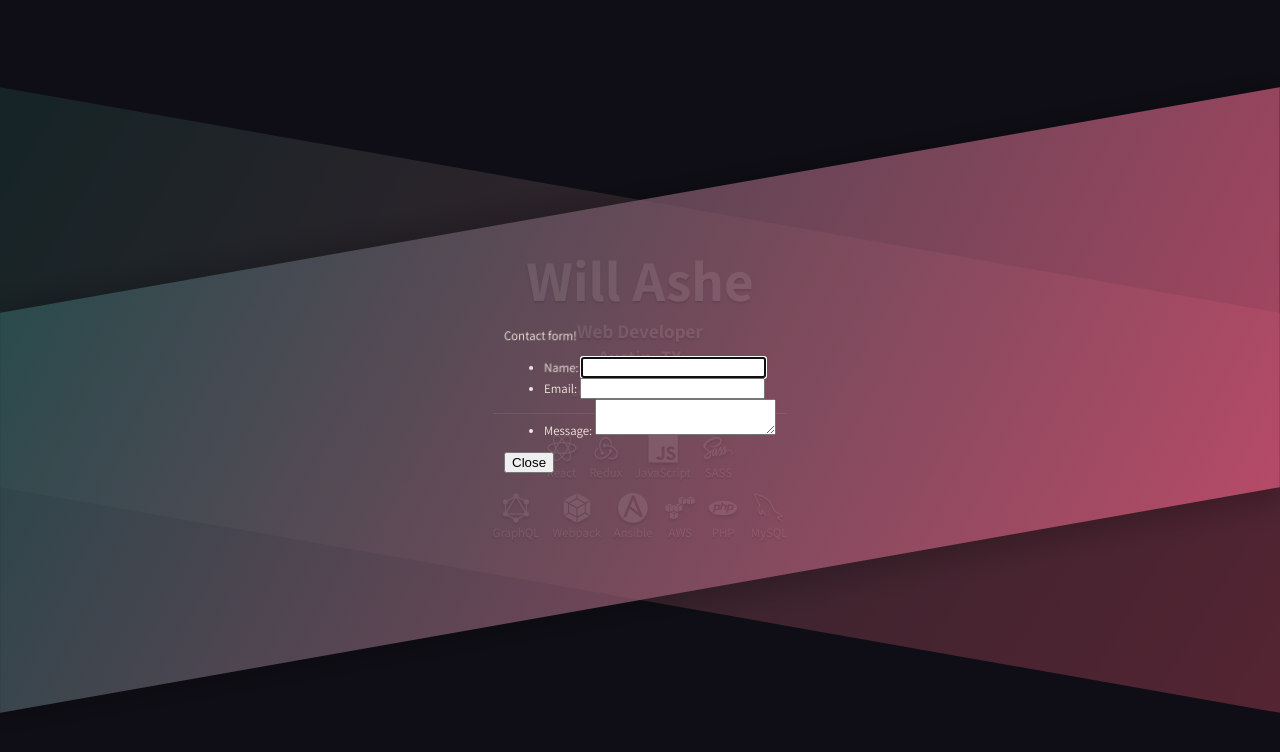
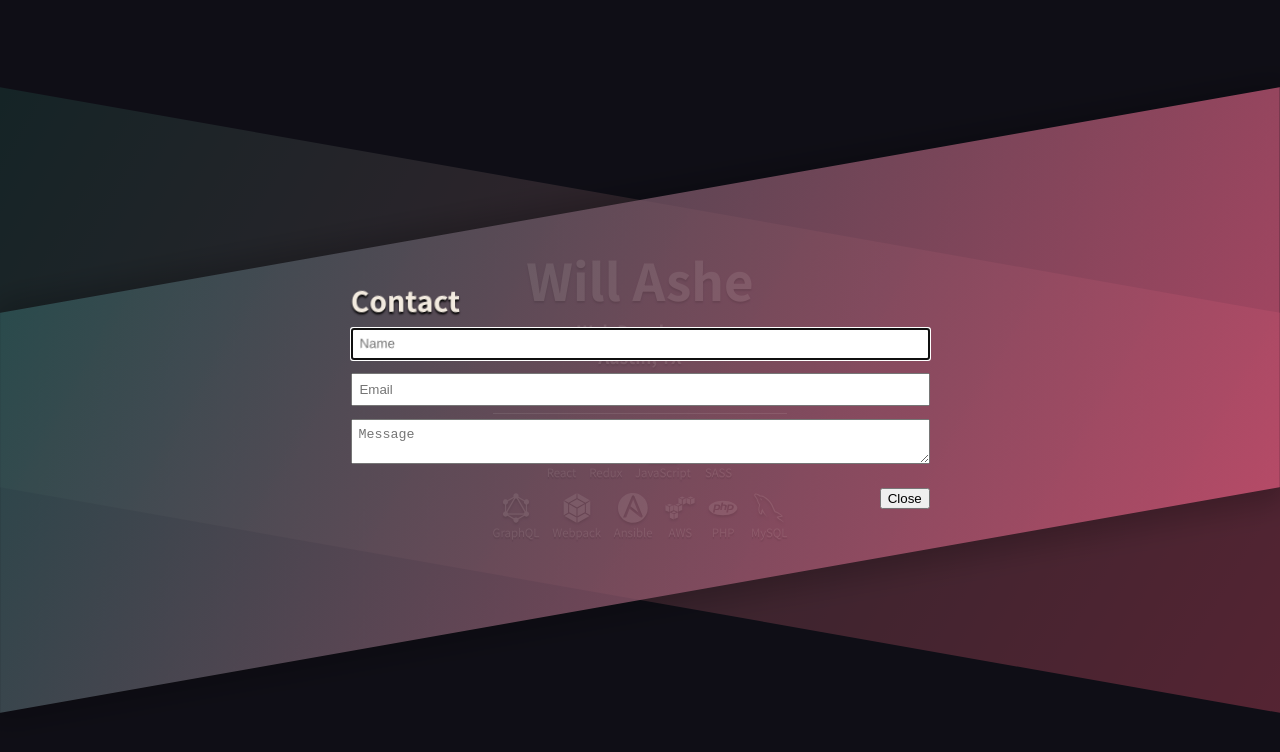
Before and after one commit to willashe/willashe, a React app: page / in a window 1280 px wide. Both pictures are taken after a click on the button "Contact". Shown: the top 752 px of the page. Built offline with nearby package versions, Linux system fonts and the light colour scheme.

Commit message:
contact form styling

```diff
--- a/src/scripts/components/ContactForm.js
+++ b/src/scripts/components/ContactForm.js
@@ -10,28 +10,18 @@ class ContactForm extends PureComponent {
   render() {
     return (
       <div className="contact-form" aria-label="Contact Form">
-        Contact form!
+        <h1>Contact</h1>
         <form>
-          <ul>
-            <li>
-              <label htmlFor="name-input">Name: </label>
           <input
+            placeholder="Name"
             ref={input => {
               this.nameInput = input;
             }}
             id="name-input"
             type="text"
           />
-            </li>
-            <li>
-              <label htmlFor="email-input">Email: </label>
-              <input id="email-input" type="text" />
-            </li>
-            <li>
-              <label htmlFor="message-input">Message: </label>
-              <textarea id="message-input" />
-            </li>
-          </ul>
+          <input placeholder="Email" id="email-input" type="text" />
+          <textarea placeholder="Message" id="message-input" />
         </form>
       </div>
     );
--- a/src/style/main.css
+++ b/src/style/main.css
@@ -109,7 +109,9 @@ h1 {
     font-family: inherit;
     font-size: inherit;
 
-    &:active {outline:0;}
+    &:active {
+      outline: 0;
+    }
   }
 
   & a:after, & button:after {
@@ -118,6 +120,22 @@ h1 {
 
   & a:last-of-type:after {
     content: '';
+  }
+}
+
+.contact-form {
+  padding: 0 0.5em;
+  margin: 0 0.5em;
+
+  & h1 {
+    font-size: 2.5em;
+  }
+
+  & input, & textarea {
+    box-sizing: border-box;
+    width: 100%;
+    padding: 0.5em;
+    margin: 0.5em 0;
   }
 }
 
@@ -264,6 +282,16 @@ h1 {
   transform: skew(0, 10deg);
 }
 
+.modal-footer {
+  padding: 0.5em;
+  margin: 0.5em;
+  text-align: right;
+
+  /* & button {
+    background: #fff;
+  } */
+}
+
 @media (--medium-up) {
   body {
     font-size: 100%;
```
Lines whose indentation alone changed are shown as unchanged.
